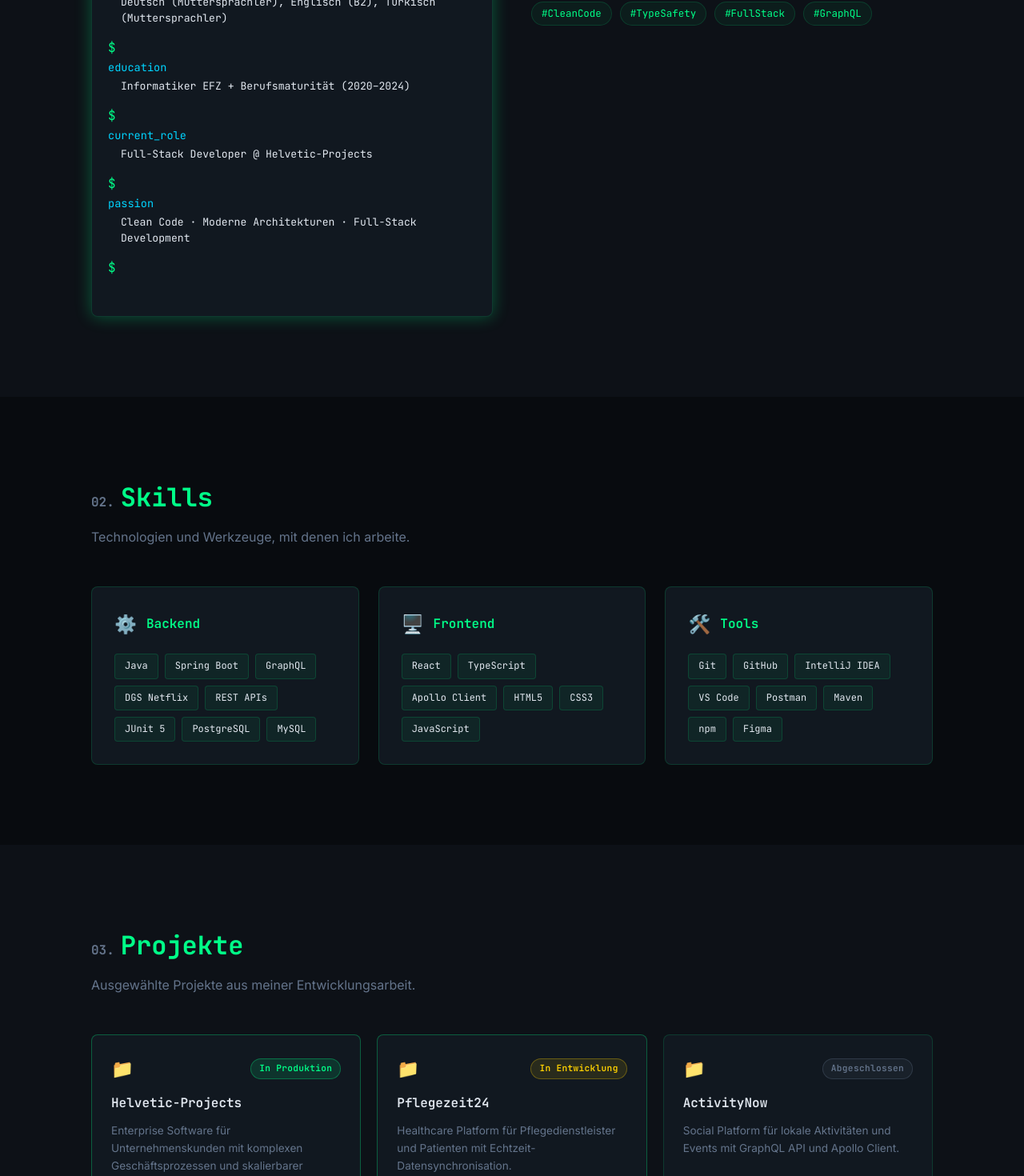
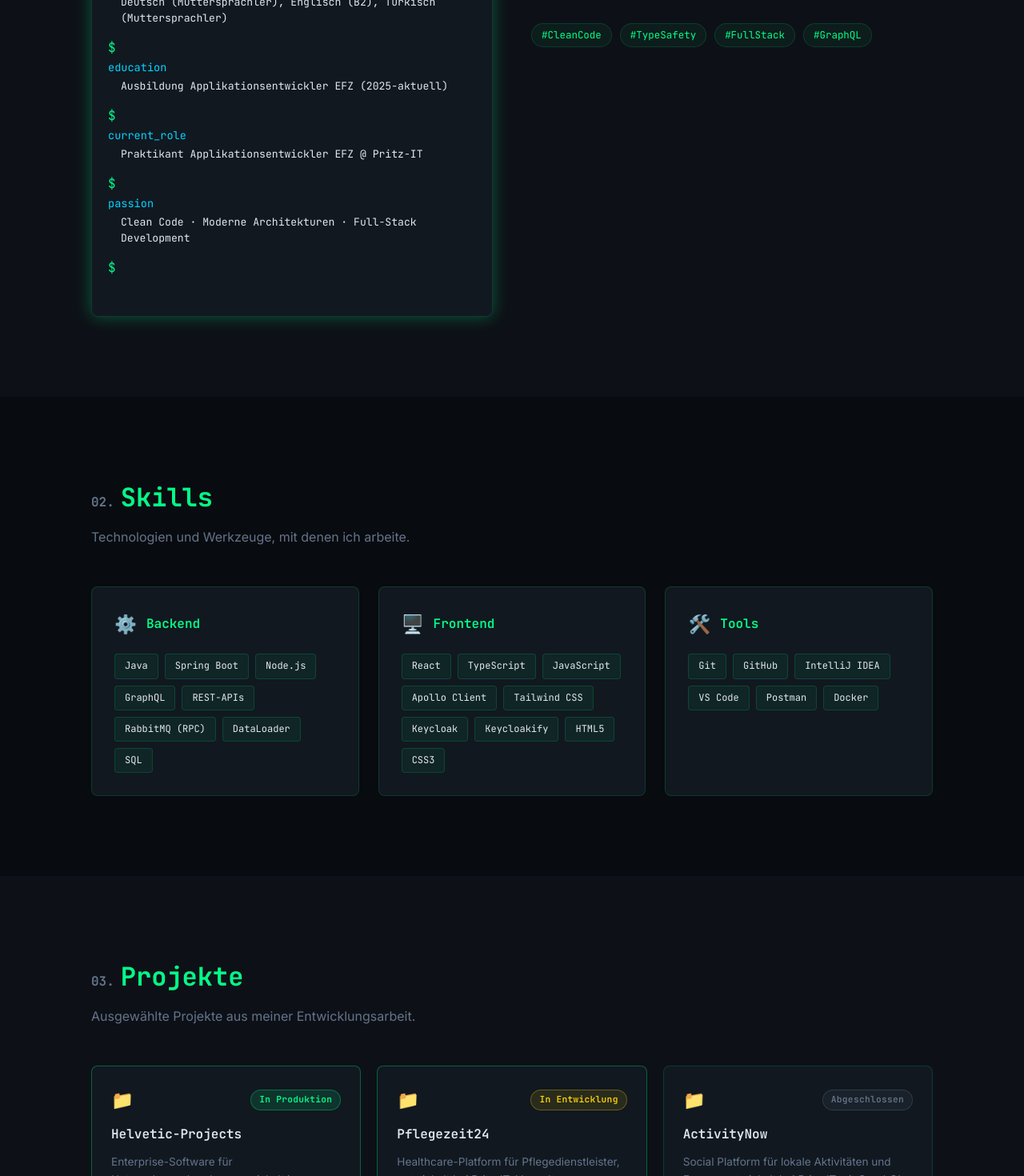
Before and after one commit to Ctygamer/Portfolio, a React (Vite) app: page / in a window 1280 px wide. Shown: the part 1330-2800 px from the top of the page at 80% size. Built offline with nearby package versions, Linux system fonts and the light colour scheme.

Commit message:
fix: korrekte Projekte, CV, Skills, Gossau Schweiz, Docker-Duplikat entfernt

```diff
--- a/src/components/About/About.tsx
+++ b/src/components/About/About.tsx
@@ -2,10 +2,10 @@ import styles from './About.module.css';
 
 const TERMINAL_LINES = [
   { cmd: 'whoami', out: 'Caner Yilmaz' },
-  { cmd: 'location', out: 'Germany 🇩🇪' },
+  { cmd: 'location', out: 'Gossau, Schweiz 🇨🇭' },
   { cmd: 'languages', out: 'Deutsch (Muttersprachler), Englisch (B2), Türkisch (Muttersprachler)' },
-  { cmd: 'education', out: 'Informatiker EFZ + Berufsmaturität (2020–2024)' },
-  { cmd: 'current_role', out: 'Full-Stack Developer @ Helvetic-Projects' },
+  { cmd: 'education', out: 'Ausbildung Applikationsentwickler EFZ (2025-aktuell)' },
+  { cmd: 'current_role', out: 'Praktikant Applikationsentwickler EFZ @ Pritz-IT' },
   { cmd: 'passion', out: 'Clean Code · Moderne Architekturen · Full-Stack Development' },
 ];
 
@@ -43,14 +43,15 @@ export function About() {
 
           <div className={styles.bio}>
             <p>
-              Ich bin ein leidenschaftlicher Full-Stack Developer aus Deutschland mit
-              Fokus auf <strong>Java</strong>, <strong>Spring Boot</strong> und{' '}
+              Ich bin ein angehender Applikationsentwickler EFZ mit Fokus auf
+              <strong> Java</strong>, <strong>Spring Boot</strong> und{' '}
               <strong>React/TypeScript</strong>.
             </p>
             <p>
-              Seit 2020 entwickle ich bei Helvetic-Projects — zuerst als Lernender,
-              heute als vollwertiger Entwickler. Ich liebe es, komplexe Probleme in
-              elegante, wartbare Lösungen zu verwandeln.
+              Nach mehreren Jahren als Heizungsinstallateur habe ich 2025 den
+              Wechsel in die IT vollzogen. Seither absolviere ich die Ausbildung
+              zum Applikationsentwickler EFZ und sammle bei Pritz-IT praktische
+              Erfahrung in einer internen Full-Stack-Applikation.
             </p>
             <p>
               Mein Fokus liegt auf sauberer Architektur, typsicherem Code und
--- a/src/components/CV/CV.tsx
+++ b/src/components/CV/CV.tsx
@@ -2,38 +2,56 @@ import styles from './CV.module.css';
 
 const EXPERIENCE = [
   {
-    period: '2024 – heute',
-    role: 'Full-Stack Developer',
-    company: 'Helvetic-Projects',
+    period: '2025 – aktuell',
+    role: 'Praktikant Applikationsentwickler EFZ',
+    company: 'Pritz-IT',
     description:
-      'Entwicklung von Enterprise-Software mit Java, Spring Boot, GraphQL (DGS Netflix) und React/TypeScript. Verantwortlich für Backend-APIs und Frontend-Komponenten.',
-    tags: ['Java', 'Spring Boot', 'GraphQL', 'React', 'TypeScript'],
+      'Mitarbeit an einer internen Full-Stack-Applikation mit Backend- und Frontend-Komponenten.',
+    tags: [
+      'Spring Boot',
+      'Node.js',
+      'GraphQL',
+      'React',
+      'RabbitMQ',
+      'DataLoader',
+      'REST-APIs',
+      'Java',
+      'JavaScript',
+      'TypeScript',
+      'Tailwind CSS',
+      'Keycloak',
+      'Keycloakify',
+      'Apollo Client',
+      'Docker',
+      'SQL',
+    ],
   },
   {
-    period: '2020 – 2024',
-    role: 'Lernender Informatiker EFZ',
-    company: 'Helvetic-Projects',
+    period: '2018 – 2024',
+    role: 'Monteur/Heizungsinstallateur',
+    company: 'Klimamacher/Strässle/SIRA/Fürer',
     description:
-      'Ausbildung zum Applikationsentwickler. Mitarbeit an realen Kundenprojekten, Aufbau von Full-Stack-Kenntnissen und Entwicklung eigener Projekte.',
-    tags: ['Java', 'React', 'TypeScript', 'PostgreSQL'],
+      'Tätigkeit als Monteur und Heizungsinstallateur in verschiedenen Unternehmen.',
+    tags: [],
+  },
+  {
+    period: '2015 – 2018',
+    role: 'Lernender Heizungsinstallateur EFZ',
+    company: 'Cofely AG',
+    description:
+      'Grundausbildung zum Heizungsinstallateur EFZ.',
+    tags: [],
   },
 ];
 
 const EDUCATION = [
   {
-    period: '2022 – 2024',
-    role: 'Berufsmaturität Technik',
-    company: 'Berufsmaturitätsschule',
-    description: 'Technische Berufsmaturität parallel zur Informatik-Ausbildung.',
-    tags: [],
-  },
-  {
-    period: '2020 – 2024',
-    role: 'Informatiker EFZ Applikationsentwicklung',
-    company: 'Berufsschule',
+    period: '2025 – aktuell',
+    role: 'Ausbildung Applikationsentwickler EFZ',
+    company: 'Benedict Schule Altstätten/Zürich',
     description:
-      'Eidgenössisches Fähigkeitszeugnis in Informatik mit Schwerpunkt Applikationsentwicklung.',
-    tags: [],
+      'Aktuelle Ausbildung mit Noten in Informatikkompetenzen 5.5, Überbetrieblichen Kursen 5.5, Mathematik 5.5 und Englisch 5.',
+    tags: ['Informatikkompetenzen 5.5', 'Überbetriebliche Kurse 5.5', 'Mathematik 5.5', 'Englisch 5'],
   },
 ];
 
--- a/src/components/Contact/Contact.tsx
+++ b/src/components/Contact/Contact.tsx
@@ -10,7 +10,7 @@ export function Contact() {
     const name = (form.elements.namedItem('name') as HTMLInputElement).value;
     const email = (form.elements.namedItem('email') as HTMLInputElement).value;
     const message = (form.elements.namedItem('message') as HTMLTextAreaElement).value;
-    window.location.href = `mailto:caneryilmaz99@icloud.com?subject=Portfolio Kontakt von ${name}&body=${encodeURIComponent(message)}%0A%0AVon: ${name}%0AEmail: ${email}`;
+    window.location.href = `mailto:caner@mustafa.ch?subject=Portfolio Kontakt von ${name}&body=${encodeURIComponent(message)}%0A%0AVon: ${name}%0AEmail: ${email}`;
     setSent(true);
     setTimeout(() => setSent(false), 4000);
   };
@@ -32,14 +32,14 @@ export function Contact() {
 
             <div className={styles.links}>
               <a
-                href="mailto:caneryilmaz99@icloud.com"
+                href="mailto:caner@mustafa.ch"
                 className={styles.link}
               >
                 <span className={styles.linkIcon}>✉️</span>
                 <span>
                   <strong>Email</strong>
                   <br />
-                  caneryilmaz99@icloud.com
+                  caner@mustafa.ch
                 </span>
               </a>
 
--- a/src/components/Hero/Hero.tsx
+++ b/src/components/Hero/Hero.tsx
@@ -11,7 +11,7 @@ const TYPING_TEXTS = [
 ];
 
 const STATS = [
-  { value: '3+', label: 'Jahre Erfahrung' },
+  { value: '1+', label: 'Jahre Erfahrung' },
   { value: '9+', label: 'Projekte' },
   { value: '10+', label: 'Technologien' },
 ];
--- a/src/data/projects.ts
+++ b/src/data/projects.ts
@@ -5,6 +5,8 @@ export interface Project {
   tags: string[];
   status: 'In Produktion' | 'In Entwicklung' | 'Abgeschlossen';
   featured: boolean;
+  github?: string;
+  note?: string;
 }
 
 export const projects: Project[] = [
@@ -12,80 +14,101 @@ export const projects: Project[] = [
     id: 1,
     name: 'Helvetic-Projects',
     description:
-      'Enterprise Software für Unternehmenskunden mit komplexen Geschäftsprozessen und skalierbarer Architektur.',
-    tags: ['Java', 'Spring Boot', 'GraphQL', 'DGS Netflix'],
+      'Enterprise-Software für Unternehmenskunden, entwickelt im Rahmen des Praktikums bei Pritz-IT. Komplexe Geschäftsprozesse, skalierbare Architektur mit Spring Boot und GraphQL.',
+    tags: ['Java', 'Spring Boot', 'GraphQL', 'React', 'TypeScript'],
     status: 'In Produktion',
     featured: true,
+    note: 'Firmen-Repository (Pritz-IT)',
   },
   {
     id: 2,
     name: 'Pflegezeit24',
     description:
-      'Healthcare Platform für Pflegedienstleister und Patienten mit Echtzeit-Datensynchronisation.',
-    tags: ['Java', 'React', 'TypeScript', 'Spring Boot'],
+      'Healthcare-Platform für Pflegedienstleister, entwickelt bei Pritz-IT. Verwaltung von Pflegepersonal und Patienten mit modernem Full-Stack-Ansatz.',
+    tags: ['Java', 'Spring Boot', 'React', 'TypeScript', 'REST-APIs'],
     status: 'In Entwicklung',
     featured: true,
+    note: 'Firmen-Repository (Pritz-IT)',
   },
   {
     id: 3,
     name: 'ActivityNow',
     description:
-      'Social Platform für lokale Aktivitäten und Events mit GraphQL API und Apollo Client.',
-    tags: ['React', 'TypeScript', 'Apollo Client', 'GraphQL'],
+      'Social Platform für lokale Aktivitäten und Events, entwickelt bei Pritz-IT mit GraphQL API und Apollo Client.',
+    tags: ['React', 'TypeScript', 'GraphQL', 'Apollo Client'],
     status: 'Abgeschlossen',
     featured: false,
+    note: 'Firmen-Repository (Pritz-IT)',
   },
   {
     id: 4,
-    name: 'DecideRoulette',
+    name: 'EduAI Marketplace',
     description:
-      'Entscheidungshilfe-Tool mit interaktivem Roulette-Mechanismus und anpassbaren Optionen.',
-    tags: ['React', 'TypeScript', 'CSS Animations'],
+      'Social Learning Platform für Lehrpersonen — entwickelt beim Innovationcamp Hackathon 2026 in Zusammenarbeit mit Smartfeld. Lehrpersonen können KI-gestützte Unterrichtsmaterialien entdecken, teilen und bewerten.',
+    tags: [
+      'React Native',
+      'Expo',
+      'TypeScript',
+      'Zustand',
+      'TanStack Query',
+    ],
     status: 'Abgeschlossen',
-    featured: false,
+    featured: true,
+    github: 'https://github.com/Ctygamer/EduAi-Smartfeld-Hackathon2026',
   },
   {
     id: 5,
-    name: 'Studentsystem',
+    name: 'Studentensystem',
     description:
-      'Studenten-Verwaltungssystem mit vollständiger REST API, CRUD-Operationen und PostgreSQL.',
-    tags: ['Java', 'Spring Boot', 'REST API', 'PostgreSQL'],
+      'Vollständiges Studenten-Verwaltungssystem als Microservice-Architektur. Spring Boot Backend, React Frontend mit Material UI, Echtzeit-Chat via WebSocket/STOMP, PostgreSQL, Docker und CI/CD mit GitHub Actions.',
+    tags: [
+      'Spring Boot',
+      'React',
+      'Material UI',
+      'WebSocket',
+      'PostgreSQL',
+      'Docker',
+      'GitHub Actions',
+    ],
     status: 'Abgeschlossen',
     featured: false,
+    github: 'https://github.com/Ctygamer/Studentensystem',
   },
   {
     id: 6,
-    name: 'ToDoApp',
+    name: 'Decide Roulette',
     description:
-      'Task Management App mit React Hooks, lokaler Persistenz und Drag-and-Drop Interface.',
-    tags: ['React', 'TypeScript', 'React Hooks'],
+      'Native iOS-App zur Entscheidungsfindung per Roulette-Mechanismus. Vollständig in Swift entwickelt und im App Store veröffentlicht.',
+    tags: ['Swift', 'iOS', 'Xcode'],
     status: 'Abgeschlossen',
     featured: false,
+    github: 'https://github.com/Ctygamer/Decide-Roulette',
   },
   {
     id: 7,
     name: 'Budgetplaner',
     description:
-      'Budget-Tracker mit Einnahmen/Ausgaben-Verwaltung, Kategorisierung und Chart-Visualisierung.',
-    tags: ['React', 'TypeScript', 'Charts'],
+      'Budget-Tracker zur Verwaltung von Einnahmen und Ausgaben mit Kategorisierung und Übersicht, entwickelt bei Pritz-IT.',
+    tags: ['React', 'TypeScript', 'JavaScript'],
     status: 'Abgeschlossen',
     featured: false,
+    note: 'Firmen-Repository (Pritz-IT)',
   },
   {
     id: 8,
-    name: 'TicTacToe',
-    description:
-      'Klassisches Strategie-Spiel als React-App mit KI-Gegner und Gewinn-Erkennung.',
-    tags: ['React', 'TypeScript', 'Game Logic'],
+    name: 'TodoApp AI',
+    description: 'Todo-Applikation mit KI-Features als React Native App.',
+    tags: ['JavaScript', 'React Native'],
     status: 'Abgeschlossen',
     featured: false,
+    github: 'https://github.com/Ctygamer/TodoAppAI',
   },
   {
     id: 9,
     name: 'Flappy Flamingo',
     description:
-      'Endlos-Browser-Game inspiriert von Flappy Bird, vollständig mit Canvas API entwickelt.',
-    tags: ['JavaScript', 'Canvas API', 'Game Dev'],
+      'Flappy Bird Clone als Schulprojekt, entwickelt mit Unity. Pixel-Art Grafiken designt mit Piskel.',
+    tags: ['Unity', 'C#', 'Piskel', 'Game Dev'],
     status: 'Abgeschlossen',
     featured: false,
   },
--- a/src/data/skills.ts
+++ b/src/data/skills.ts
@@ -11,12 +11,12 @@ export const skillCategories: SkillCategory[] = [
     skills: [
       'Java',
       'Spring Boot',
+      'Node.js',
       'GraphQL',
-      'DGS Netflix',
-      'REST APIs',
-      'JUnit 5',
-      'PostgreSQL',
-      'MySQL',
+      'REST-APIs',
+      'RabbitMQ (RPC)',
+      'DataLoader',
+      'SQL',
     ],
   },
   {
@@ -25,10 +25,13 @@ export const skillCategories: SkillCategory[] = [
     skills: [
       'React',
       'TypeScript',
+      'JavaScript',
       'Apollo Client',
+      'Tailwind CSS',
+      'Keycloak',
+      'Keycloakify',
       'HTML5',
       'CSS3',
-      'JavaScript',
     ],
   },
   {
@@ -40,9 +43,7 @@ export const skillCategories: SkillCategory[] = [
       'IntelliJ IDEA',
       'VS Code',
       'Postman',
-      'Maven',
-      'npm',
-      'Figma',
+      'Docker',
     ],
   },
 ];
```
Also changed, not shown: src/components/Projects/ProjectCard.tsx (+11 -0 lines), src/components/Projects/Projects.module.css (+13 -0 lines), 1 other file (tests, documents, lock files or other folders).
